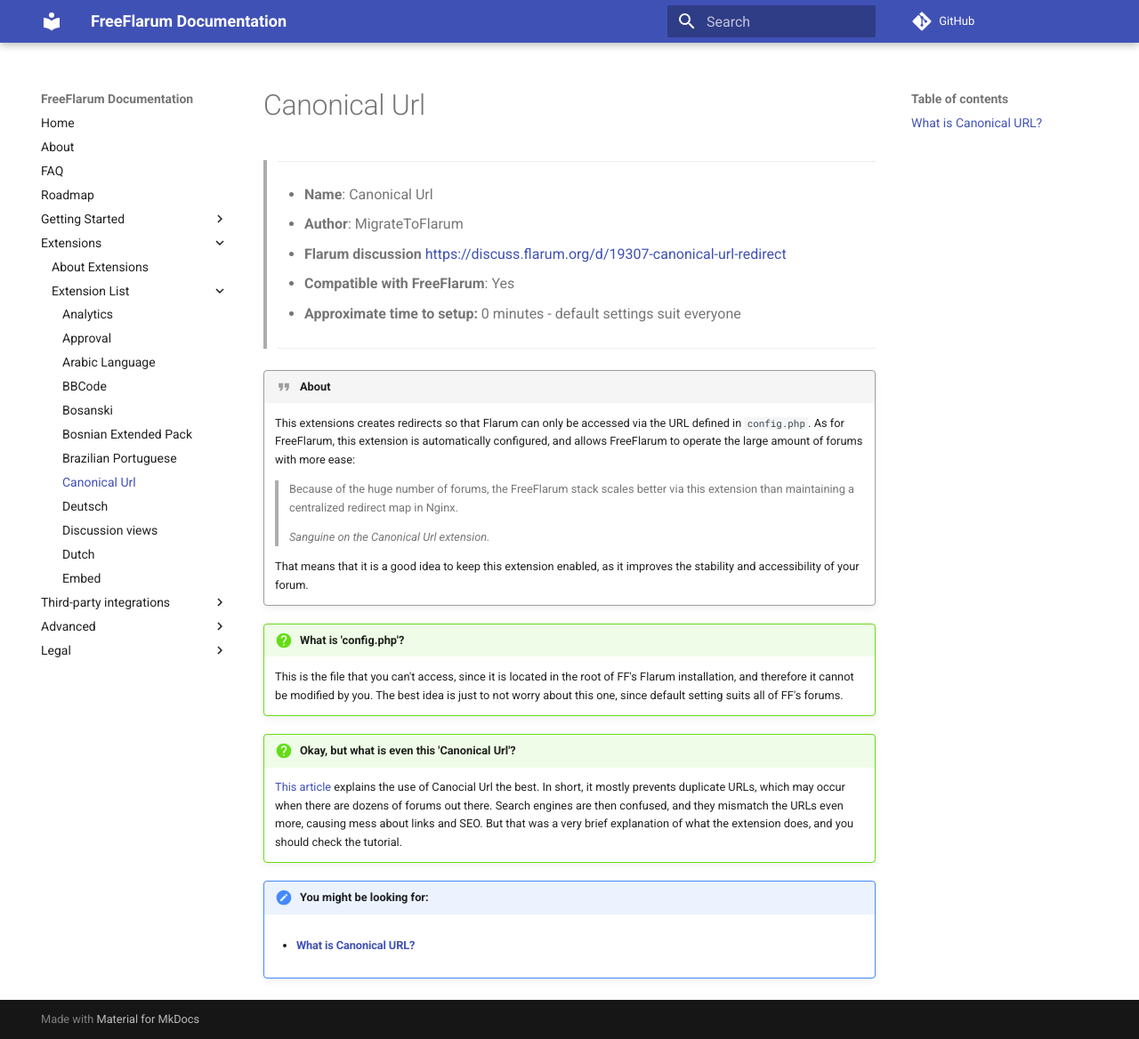
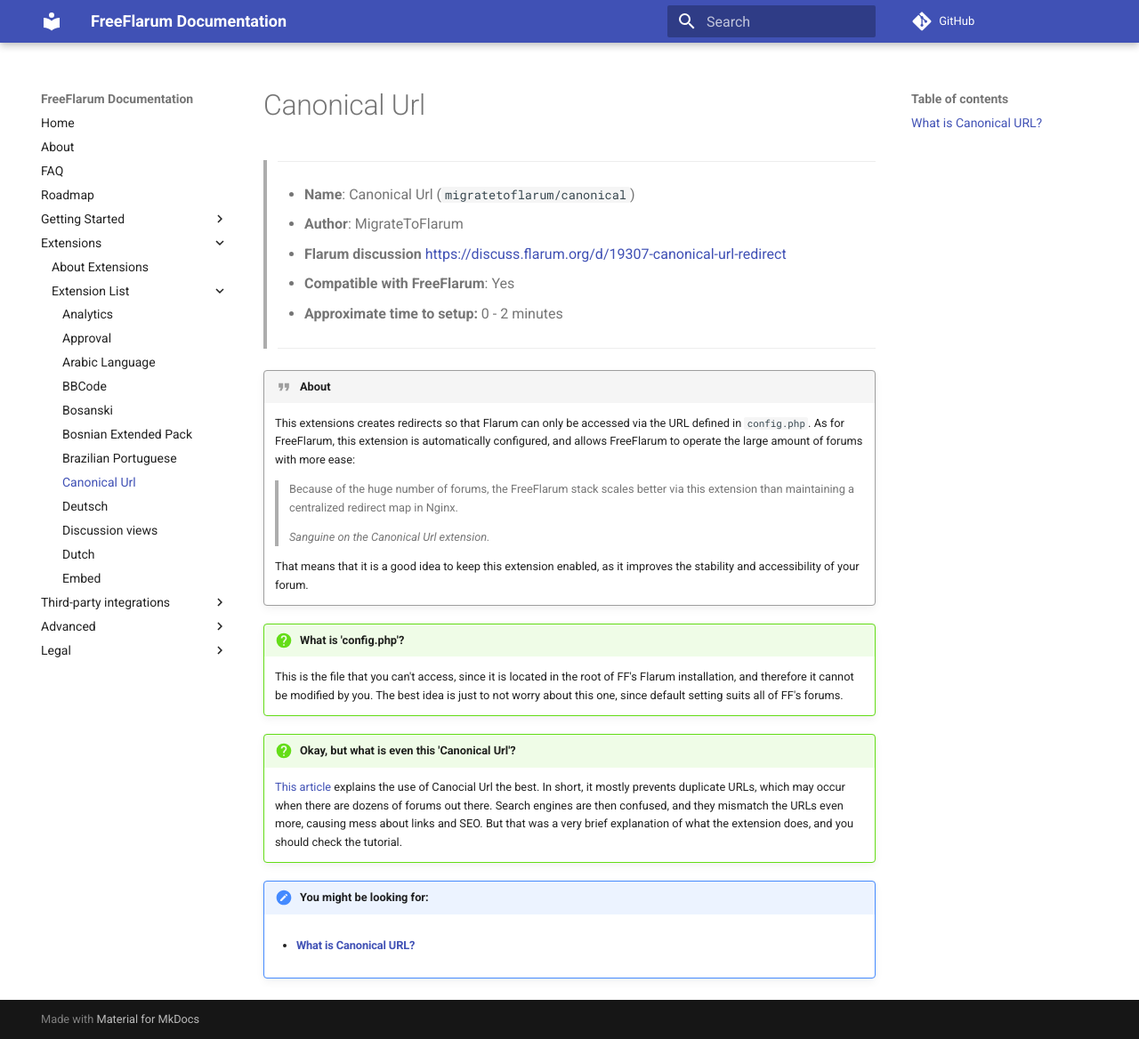
Before and after one commit to FreeFlarum/freeflarum.com, an MkDocs documentation site: the page built from docs/howto/extensions/Canonical-Url.md, in a window 1280 px wide and 1168 px high. Shown: the whole window at 89% size. Built offline with MkDocs 1.6.1 and Material for MkDocs 9.7.7, drawn with Linux system fonts in a browser that asks for light colours; comment, search, counter and statistics services are not loaded.

Commit message:
Update Canonical-Url.md

```diff
--- a/docs/howto/extensions/Canonical-Url.md
+++ b/docs/howto/extensions/Canonical-Url.md
@@ -1,9 +1,9 @@
 > ---
-> - **Name**: Canonical Url
+> - **Name**: Canonical Url (`migratetoflarum/canonical`)
 > - **Author**: MigrateToFlarum
 > - **Flarum discussion** [https://discuss.flarum.org/d/19307-canonical-url-redirect](https://discuss.flarum.org/d/19307-canonical-url-redirect)
 > - **Compatible with FreeFlarum**: Yes
-> - **Approximate time to setup:** 0 minutes - default settings suit everyone
+> - **Approximate time to setup:** 0 - 2 minutes
 >
 > ---
 
```
